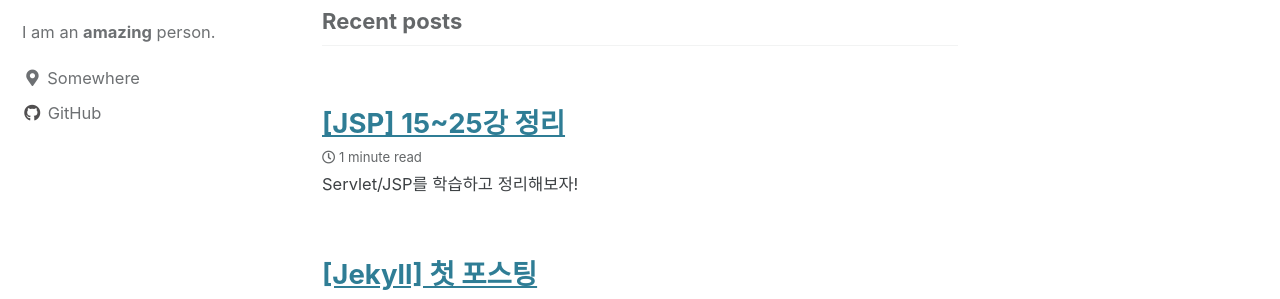
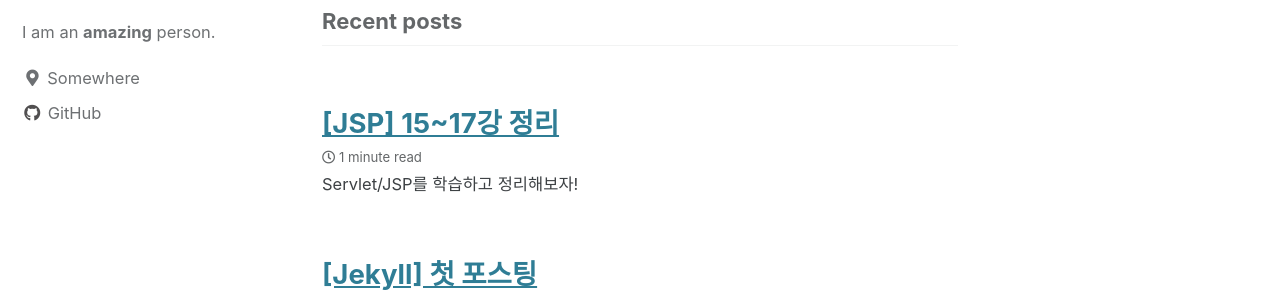
Before and after one commit to bbyik-k/bbyik-k.github.io, a Jekyll site: the page built from index.html, in a window 1280 px wide. Shown: the part 134-433 px from the top of the page. Built offline with Jekyll 4.4.1, drawn with Linux system fonts in a browser that asks for light colours; cached includes are drawn as plain includes; the list of posts is cut into pages by our own code.

Commit message:
17강 추가

```diff
--- a/_posts/JSP/2022-01-05-JSP_3 copy.md
+++ b/_posts/JSP/2022-01-05-JSP_3 copy.md
@@ -1,5 +1,5 @@
 ---
-title: "[JSP] 15~25강 정리"
+title: "[JSP] 15~17강 정리"
 excerpt: "Servlet/JSP를 학습하고 정리해보자!"
 
 categories:
@@ -14,7 +14,7 @@ date: 2022-01-05
 last_modified_at: 2022-01-05
 ---
 
-😋 Servlet/JSP 강의 15~25강에 대한 내용 정리
+😋 Servlet/JSP 강의 15~17강에 대한 내용 정리
 
 ## Chapter15 - GET 요청과 쿼리스트링
 
```
Also changed, not shown: other parts of _posts/JSP/2022-01-05-JSP_3 copy.md (+1 -1 lines).
